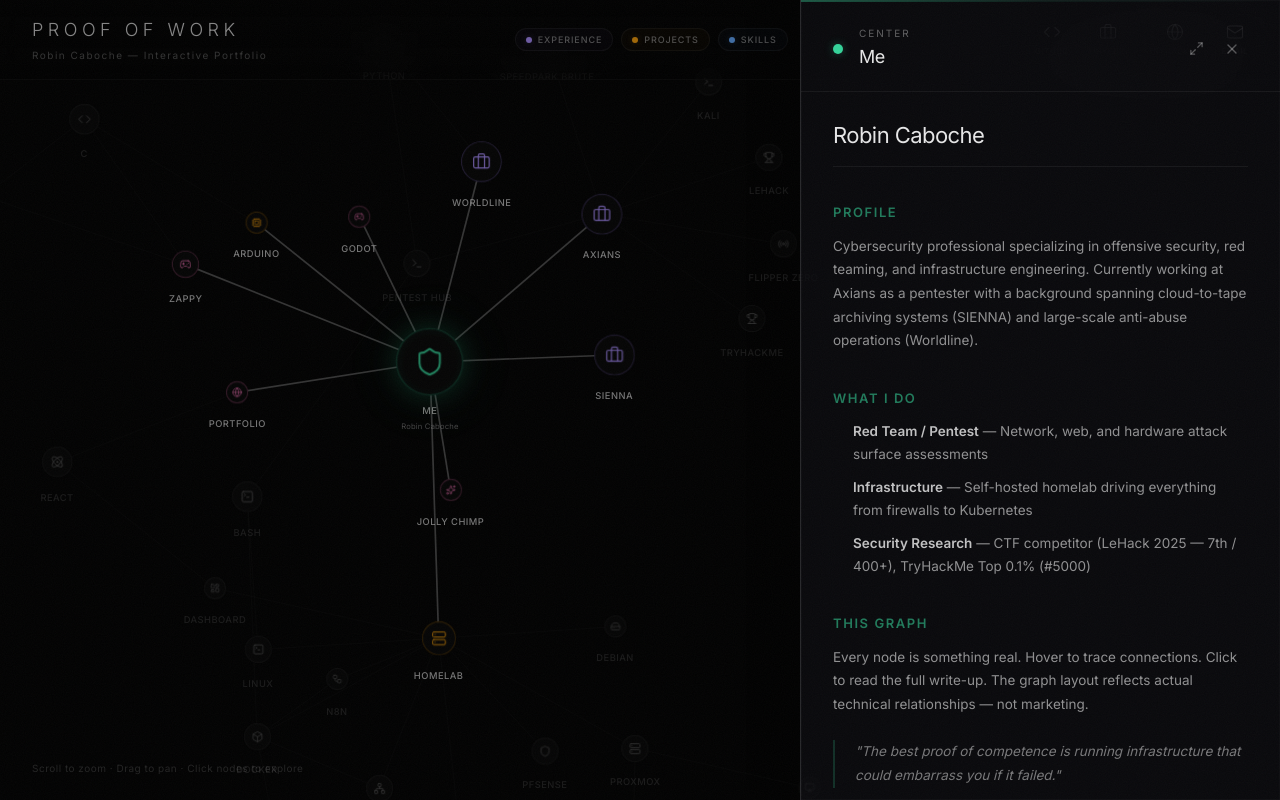
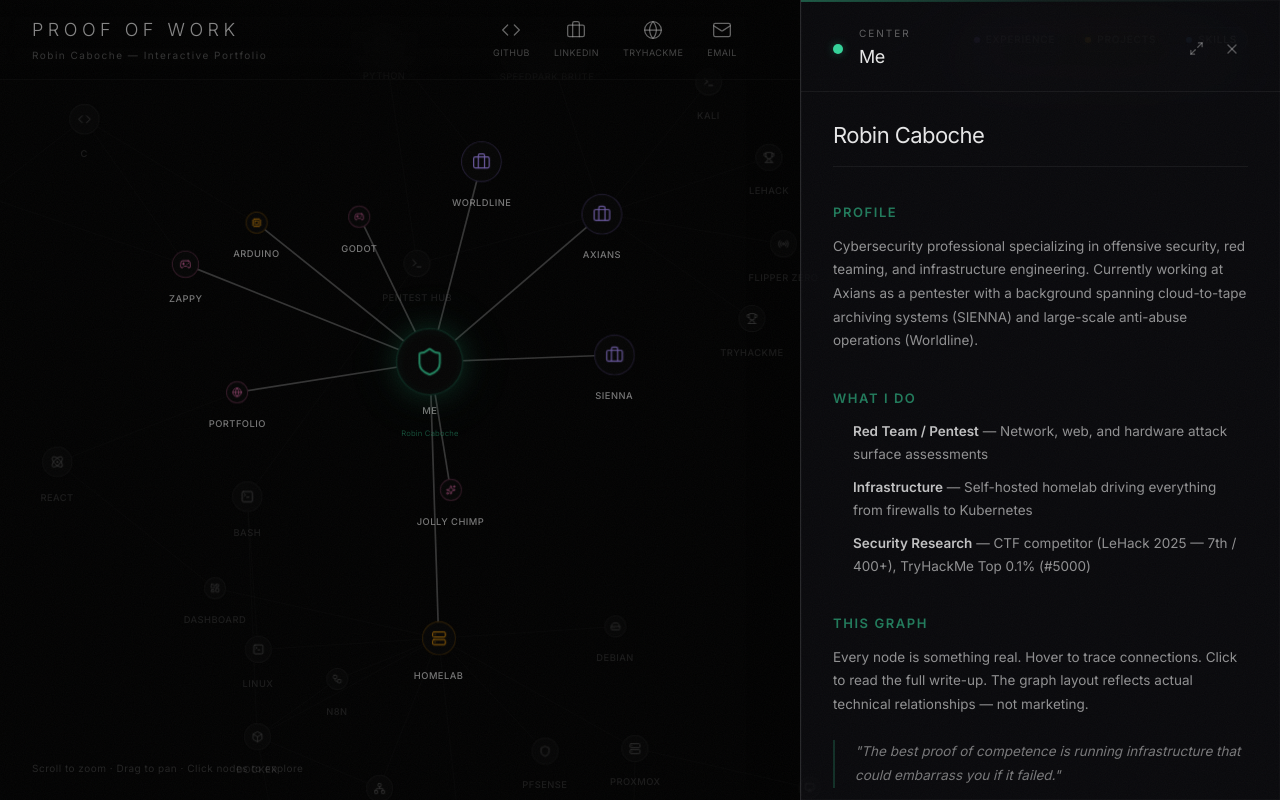
Before and after one commit to N1borg/Proof-Of-Work, a React (Vite) app: page / in a window 1280 px wide. Both pictures are taken after a click on the element 627 px from the left and 414 px from the top of the page. Built offline with nearby package versions, Linux system fonts and the light colour scheme.

Commit message:
style: subtitle blur animation, preview color accents, topbar layout swap, scrollbar hover

```diff
--- a/src/components/GraphNode.jsx
+++ b/src/components/GraphNode.jsx
@@ -37,9 +37,19 @@
           <span className="text-[11px] font-medium tracking-wider text-white/70 uppercase">
             {node.label}
           </span>
-          {highlighted && node.subtitle && (
-            <div className="text-[9px] text-white/40 tracking-wide mt-0.5">
-              {node.subtitle}
+          {node.subtitle && (
+            <div
+              className="transition-all duration-400 ease-out mt-0.5"
+              style={{
+                opacity: highlighted ? 1 : 0,
+                filter: highlighted ? 'blur(0px)' : 'blur(6px)',
+                maxHeight: highlighted ? '20px' : '0px',
+                overflow: 'hidden',
+              }}
+            >
+              <span className="text-[9px] tracking-wide" style={{ color: `${node.color}88` }}>
+                {node.subtitle}
+              </span>
             </div>
           )}
         </div>
@@ -96,16 +106,18 @@
         >
           {node.excerpt && (
             <div
-              className="w-48 p-3 rounded-xl border border-white/[0.12] text-left"
+              className="w-48 p-3 rounded-xl text-left"
               style={{
                 backgroundColor: 'rgba(18, 18, 22, 0.72)',
                 backdropFilter: 'blur(40px) saturate(1.8)',
                 WebkitBackdropFilter: 'blur(40px) saturate(1.8)',
                 boxShadow: 'inset 0 0 0 0.5px rgba(255,255,255,0.06), 0 8px 32px rgba(0,0,0,0.4)',
+                border: `1px solid ${node.color}20`,
+                borderTop: `1px solid ${node.color}40`,
               }}
             >
               <div className="flex justify-between items-center mb-1.5">
-                <span className="text-[8px] uppercase tracking-widest text-white/40">{node.category}</span>
+                <span className="text-[8px] uppercase tracking-widest font-medium" style={{ color: `${node.color}99` }}>{node.category}</span>
               </div>
               <p className="text-[10px] leading-relaxed text-white/70 line-clamp-3 overflow-hidden text-ellipsis m-0">
                 {node.excerpt}
--- a/src/components/Topbar.jsx
+++ b/src/components/Topbar.jsx
@@ -32,9 +32,34 @@
           </p>
         </div>
 
-        {/* Center: Category Legend */}
+        {/* Center: Social Links */}
+        <div className="hidden sm:flex items-center gap-6">
+          {socialLinks.map((link) => (
+            <a
+              key={link.name}
+              href={link.href}
+              target="_blank"
+              rel="noopener noreferrer"
+              className="flex flex-col items-center gap-1.5 group transition-all duration-300"
+            >
+              <link.icon
+                size={20}
+                strokeWidth={1.5}
+                className="text-white/60 transition-colors duration-300 group-hover:drop-shadow-sm"
+                style={{}}
+              />
+              <span
+                className="text-[9px] uppercase tracking-wider text-white/40 transition-colors duration-300"
+              >
+                {link.name}
+              </span>
+            </a>
+          ))}
+        </div>
+
+        {/* Right: Category Legend */}
         {uniqueCategories.length > 0 && (
-          <div className="hidden md:flex items-center gap-2 flex-wrap justify-center">
+          <div className="hidden md:flex items-center gap-2 shrink-0">
             {uniqueCategories.map((cat) => (
               <div
                 key={cat.name}
@@ -45,47 +70,22 @@
                   className="w-[6px] h-[6px] rounded-full shrink-0"
                   style={{ backgroundColor: cat.color, boxShadow: `0 0 6px ${cat.color}40` }}
                 />
-                <span className="text-[9px] uppercase tracking-[0.1em] text-white/45 font-medium">
+                <span className="text-[10px] uppercase tracking-[0.08em] text-white/50 font-medium">
                   {cat.name}
                 </span>
               </div>
             ))}
           </div>
         )}
-
-        {/* Right: Social Links */}
-        <div className="flex items-center gap-5 shrink-0">
-          {socialLinks.map((link) => (
-            <a
-              key={link.name}
-              href={link.href}
-              target="_blank"
-              rel="noopener noreferrer"
-              className="flex flex-col items-center gap-1 group transition-all duration-300"
-            >
-              <link.icon
-                size={18}
-                strokeWidth={1.5}
-                className="text-white/60 transition-colors duration-300"
-                style={{ color: undefined }}
-              />
-              <span className="text-[8px] uppercase tracking-wider text-white/30 group-hover:text-white/60 transition-colors duration-300">
-                {link.name}
-              </span>
-              {/* Inject hover color via CSS */}
-              <style>{`
-                a:has([class*="group"]):hover .lucide,
-                .group:hover .lucide { color: inherit; }
-              `}</style>
-            </a>
-          ))}
-        </div>
       </div>
 
-      {/* Hover color styles */}
+      {/* Hover color styles for social links */}
       <style>{`
         ${socialLinks.map((link, i) => `
-          .flex.items-center.gap-5 > a:nth-child(${i + 1}):hover svg {
+          .hidden.sm\\:flex.items-center.gap-6 > a:nth-child(${i + 1}):hover svg {
+            color: ${link.color} !important;
+          }
+          .hidden.sm\\:flex.items-center.gap-6 > a:nth-child(${i + 1}):hover span {
             color: ${link.color} !important;
           }
         `).join('')}
--- a/src/index.css
+++ b/src/index.css
@@ -79,7 +79,8 @@
   border: 1px solid rgba(255,255,255,0.04);
 }
 .sidebar-content::-webkit-scrollbar-thumb:hover {
-  background: linear-gradient(180deg, rgba(255,255,255,0.3), rgba(255,255,255,0.15));
+  background: linear-gradient(180deg, rgba(255,255,255,0.35), rgba(255,255,255,0.2));
+  box-shadow: 0 0 4px rgba(255,255,255,0.1);
 }
 
 /* Firefox scrollbar */
```
